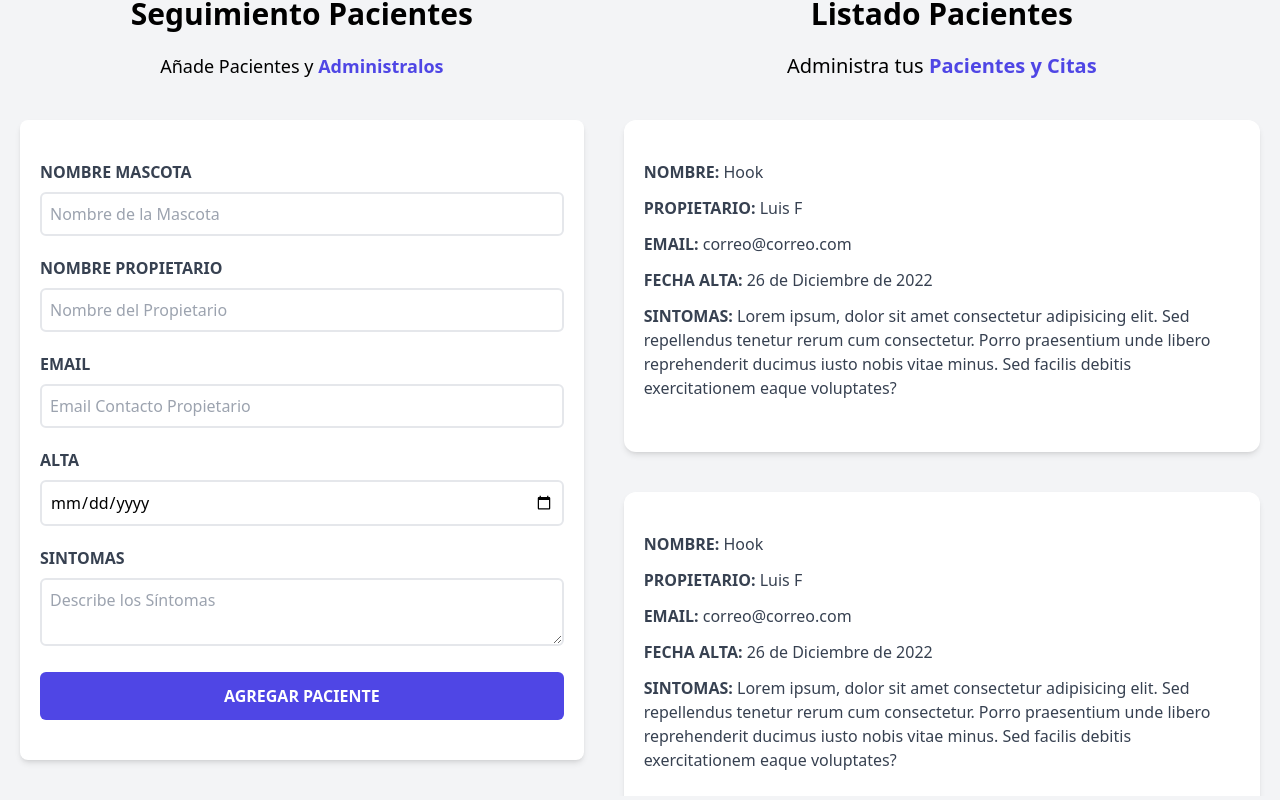
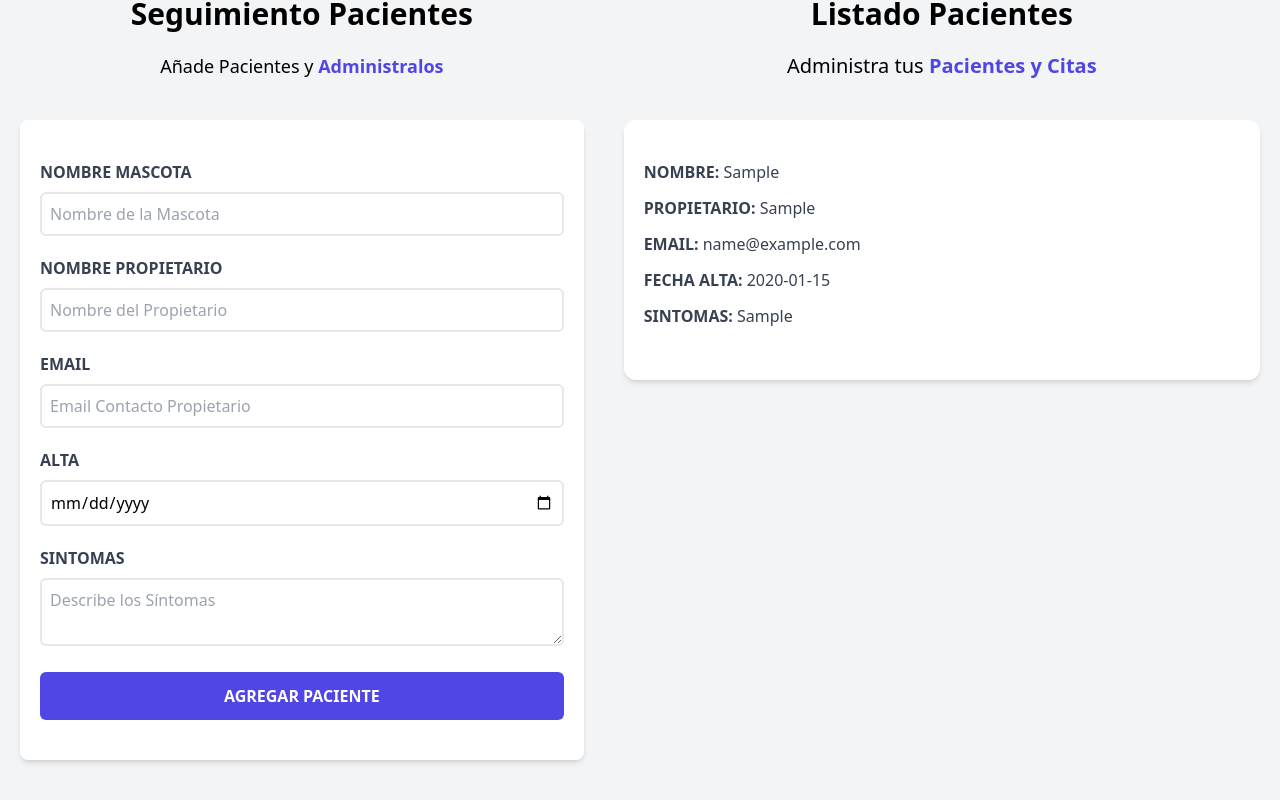
Before and after one commit to flo-luigi85/seguimiento-pacientes-veterinaria, a React (Vite) app: page / in a window 1280 px wide. Both pictures are taken after typing "Sample", "Sample", "name@example.com", "2020-01-15", "Sample" into the empty fields and a click on the input "Agregar Paciente". Shown: the part 180-980 px from the top of the page. Built offline with nearby package versions, Linux system fonts and the light colour scheme.

Commit message:
mostrando informacion del paciente

```diff
--- a/src/App.jsx
+++ b/src/App.jsx
@@ -15,11 +15,12 @@ function App() {
 
       <div className="mt-12 md:flex">
         <Formulario
-        pacientes={pacientes}
-        setPacientes={setPacientes}
+          pacientes={pacientes}
+          setPacientes={setPacientes}
 
         />
-        <ListadoPacientes />
+        <ListadoPacientes
+          pacientes={pacientes}/>
       </div>
     </div>
   );
--- a/src/component/Error.jsx
+++ b/src/component/Error.jsx
@@ -1,9 +1,9 @@
 //rafce
 
-const Error = ({mensaje}) => {
+const Error = ({children}) => {
   return (
     <div className="bg-red-800 text-white text-center p-3 uppercase font-bold mb-3 rounded-md">
-        <p>{mensaje}</p>
+        {children}
 
     </div>
   )
--- a/src/component/Formulario.jsx
+++ b/src/component/Formulario.jsx
@@ -52,7 +52,7 @@ const Formulario = ({ pacientes, setPacientes }) => {
         onSubmit={handleSubmit}
         className="bg-white shadow-md rounded-lg py-10 px-5 mb-10"
       >
-        { error && <Error mensaje="Todos los campos son obligatorios" />}
+        { error && <Error ><p>Todos los campos son obligatorios</p></Error> }
         <div className="mb-5">
           <label
             htmlFor="mascota"
--- a/src/component/ListadoPacientes.jsx
+++ b/src/component/ListadoPacientes.jsx
@@ -1,5 +1,7 @@
 import Paciente from "./Paciente";
-const ListadoPacientes = () => {
+const ListadoPacientes = ({pacientes}) => {
+
+
   return (
     <div className="md:w-1/2 lg:w-3/5 md:h-screen overflow-y-scroll">
       <h2 className="font-black text-3xl text-center">Listado Pacientes</h2>
@@ -7,12 +9,14 @@ const ListadoPacientes = () => {
         Administra tus {""}
         <span className="text-indigo-600 font-bold ">Pacientes y Citas</span>
       </p>
-      <Paciente />
-      <Paciente />
-      <Paciente />
-      <Paciente />
-      <Paciente />
-      <Paciente />
+      {pacientes.map( paciente => (
+        <Paciente
+          paciente={paciente}
+        />
+        ))}
+
+
+
     </div>
   );
 };
--- a/src/component/Paciente.jsx
+++ b/src/component/Paciente.jsx
@@ -1,33 +1,32 @@
-const Paciente = () => {
+const Paciente = ({paciente}) => {
+  //console.log(paciente);
+  const {nombre, propietario, email, fecha, sintomas} = paciente
   return (
     <div className="mx-5 my-10 bg-white shadow-md px-5 py-10 rounded-xl">
       <p className="font-bold mb-3 text-gray-700 uppercase">
         Nombre: {""}
-        <span className="font-normal normal-case">Hook</span>
+        <span className="font-normal normal-case">{nombre}</span>
       </p>
 
       <p className="font-bold mb-3 text-gray-700 uppercase">
         Propietario: {""}
-        <span className="font-normal normal-case">Luis F</span>
+        <span className="font-normal normal-case">{propietario}</span>
       </p>
 
       <p className="font-bold mb-3 text-gray-700 uppercase">
         Email: {""}
-        <span className="font-normal normal-case">correo@correo.com</span>
+        <span className="font-normal normal-case">{email}</span>
       </p>
 
       <p className="font-bold mb-3 text-gray-700 uppercase">
         Fecha Alta: {""}
-        <span className="font-normal normal-case">26 de Diciembre de 2022</span>
+        <span className="font-normal normal-case">{fecha}</span>
       </p>
 
       <p className="font-bold mb-3 text-gray-700 uppercase">
         Sintomas: {""}
         <span className="font-normal normal-case">
-          Lorem ipsum, dolor sit amet consectetur adipisicing elit. Sed
-          repellendus tenetur rerum cum consectetur. Porro praesentium unde
-          libero reprehenderit ducimus iusto nobis vitae minus. Sed facilis
-          debitis exercitationem eaque voluptates?
+          {sintomas}
         </span>
       </p>
     </div>
```
